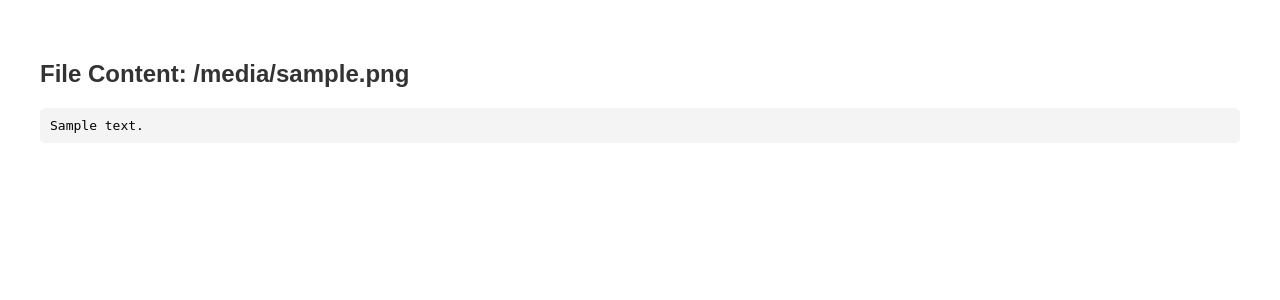
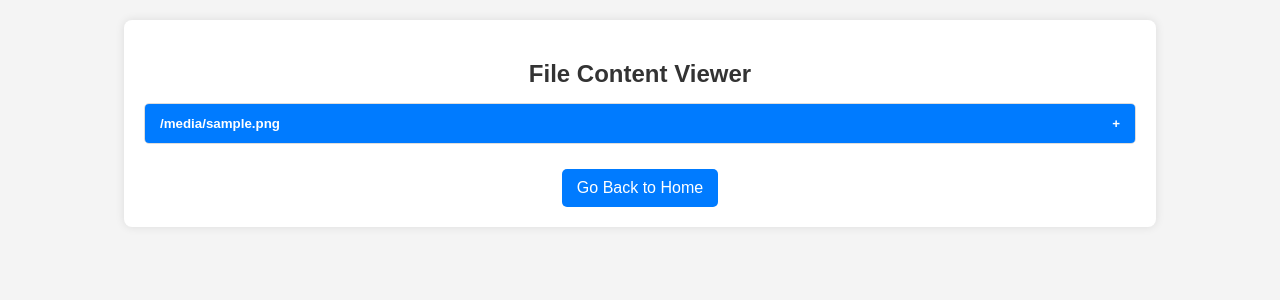
Before and after one commit to aayush598/Google-Drive-Ai-Agent, a Flask app: template templates/fetchContent.html in a window 1280 px wide. Shown: the top 300 px of the page. Run offline with Flask 3, Linux system fonts and the light colour scheme; the template is opened without the code that fills it: most values are stand-ins (such as "Sample title", 1, 10 or a date in 2020).

Commit message:
UI of fetch content data updated

```diff
--- a/fetchContent.py
+++ b/fetchContent.py
@@ -2,62 +2,73 @@ from pydrive2.auth import GoogleAuth
 from pydrive2.drive import GoogleDrive
 import sqlite3
 import io
-import pdfplumber  # Better PDF text extraction
+from PyPDF2 import PdfReader
 from docx import Document
 from pptx import Presentation
 
-def authenticate_drive():
-    """Authenticate with Google Drive and return a drive instance."""
-    gauth = GoogleAuth()
-    gauth.LocalWebserverAuth()
-    return GoogleDrive(gauth)
+# Authenticate with Google Drive
+gauth = GoogleAuth()
+gauth.LocalWebserverAuth()
+drive = GoogleDrive(gauth)
 
-def fetch_file_content():
-    """Fetch all readable files from the database and extract their content."""
-    db_path = "file_info.db"  # Change this to your actual database path
+# Database path
+db_path = "file_info.db"
+
+def fetch_all_file_contents():
+    """
+    Fetches all readable files (TXT, PDF, DOCX, PPTX) from the database,
+    downloads them from Google Drive, and extracts their content.
+    Returns a list of dictionaries with file_name and content.
+    """
     conn = sqlite3.connect(db_path)
     cursor = conn.cursor()
 
-    cursor.execute("""
-        SELECT file_id, file_name, mime_type FROM files
-        WHERE mime_type IN (
-            'text/plain',
-            'application/pdf',
-            'application/vnd.openxmlformats-officedocument.wordprocessingml.document',
-            'application/vnd.openxmlformats-officedocument.presentationml.presentation'
-        )
-    """)
+    # Query to fetch file details from the database
+    cursor.execute("SELECT file_id, file_name, mime_type FROM files WHERE mime_type IN ('text/plain', 'application/pdf', 'application/vnd.openxmlformats-officedocument.wordprocessingml.document', 'application/vnd.openxmlformats-officedocument.presentationml.presentation')")
+    files = cursor.fetchall()
 
-    files_data = cursor.fetchall()
+    file_contents = []
+
+    for file_data in files:
+        file_id, file_name, mime_type = file_data
+        content = extract_content(file_id, file_name, mime_type)
+        file_contents.append({"file_name": file_name, "content": content})
+
     conn.close()
+    return file_contents
 
-    if not files_data:
-        return None, "No readable files found in the database."
-
-    drive = authenticate_drive()
-    all_files_content = []
-
-    for file_id, file_name, mime_type in files_data:
-        # Download file from Google Drive
+def extract_content(file_id, file_name, mime_type):
+    """
+    Downloads the file from Google Drive and extracts its content
+    based on the file type.
+    """
+    try:
+        # Download the file from Google Drive
         file = drive.CreateFile({'id': file_id})
         file.GetContentFile(file_name)
 
-        # Extract content based on file type
+        # Extract content based on MIME type
         if mime_type == "text/plain":
             with open(file_name, "r", encoding="utf-8") as f:
                 content = f.read()
+
         elif mime_type == "application/pdf":
-            with pdfplumber.open(file_name) as pdf:
-                content = "\n".join([page.extract_text() for page in pdf.pages if page.extract_text()])
+            with open(file_name, "rb") as f:
+                reader = PdfReader(f)
+                content = "\n".join([page.extract_text() for page in reader.pages if page.extract_text()])
+
         elif mime_type == "application/vnd.openxmlformats-officedocument.wordprocessingml.document":
             doc = Document(file_name)
             content = "\n".join([para.text for para in doc.paragraphs])
+
         elif mime_type == "application/vnd.openxmlformats-officedocument.presentationml.presentation":
             prs = Presentation(file_name)
             content = "\n".join([shape.text for slide in prs.slides for shape in slide.shapes if hasattr(shape, "text")])
+
         else:
             content = "Unsupported file type."
 
-        all_files_content.append(f"File: {file_name}\n\n{content}\n\n{'-'*80}\n")
+    except Exception as e:
+        content = f"Error reading file: {str(e)}"
 
-    return "Multiple Files", "\n".join(all_files_content)
+    return content
--- a/main.py
+++ b/main.py
@@ -10,7 +10,7 @@ from duplicate import find_duplicates
 from deleteFile import delete_files_and_folders, get_duplicates
 from search import search_files_by_category
 from permissions import permissions_bp
-from fetchContent import fetch_file_content
+from fetchContent import fetch_all_file_contents
 from moveFile import move_files_to_documents
 
 app = Flask(__name__)
@@ -61,8 +61,8 @@ def search():
 
 @app.route("/fetch-content")
 def fetch_content():
-    file_name, content = fetch_file_content()
-    return render_template("fetchContent.html", file_name=file_name, content=content)
+    files = fetch_all_file_contents()  # Function should return a list of file data
+    return render_template("fetchContent.html", files=files)
 
 @app.route('/move-files')
 def move_files():
--- a/templates/fetchContent.html
+++ b/templates/fetchContent.html
@@ -5,13 +5,113 @@
     <meta name="viewport" content="width=device-width, initial-scale=1.0">
     <title>File Content Viewer</title>
     <style>
-        body { font-family: Arial, sans-serif; margin: 20px; padding: 20px; }
-        h2 { color: #333; }
-        pre { background: #f4f4f4; padding: 10px; border-radius: 5px; white-space: pre-wrap; }
+        body {
+            font-family: Arial, sans-serif;
+            background-color: #f4f4f4;
+            margin: 0;
+            padding: 20px;
+            text-align: center;
+        }
+        .container {
+            background: white;
+            padding: 20px;
+            border-radius: 8px;
+            box-shadow: 0px 0px 10px rgba(0, 0, 0, 0.1);
+            max-width: 80%;
+            margin: auto;
+        }
+        h2 {
+            color: #333;
+            margin-bottom: 15px;
+        }
+        .accordion {
+            width: 100%;
+            border-radius: 5px;
+            margin-bottom: 10px;
+        }
+        .accordion-item {
+            border: 1px solid #ddd;
+            border-radius: 5px;
+            margin-bottom: 5px;
+            overflow: hidden;
+            background: white;
+        }
+        .accordion-header {
+            background: #007BFF;
+            color: white;
+            padding: 12px 15px;
+            text-align: left;
+            cursor: pointer;
+            font-weight: bold;
+            border: none;
+            width: 100%;
+            display: flex;
+            justify-content: space-between;
+            align-items: center;
+        }
+        .accordion-header:hover {
+            background: #0056b3;
+        }
+        .accordion-content {
+            background: #f4f4f4;
+            padding: 15px;
+            display: none;
+            text-align: left;
+            max-height: 400px; /* Set max height for scrolling */
+            overflow-y: auto;
+            white-space: pre-wrap;
+            word-wrap: break-word;
+        }
+        .home-link {
+            display: inline-block;
+            margin-top: 15px;
+            padding: 10px 15px;
+            background: #007BFF;
+            color: white;
+            text-decoration: none;
+            border-radius: 5px;
+        }
+        .home-link:hover {
+            background: #0056b3;
+        }
     </style>
 </head>
 <body>
-    <h2>File Content: {{ file_name }}</h2>
-    <pre>{{ content }}</pre>
+
+<div class="container">
+    <h2>File Content Viewer</h2>
+
+    <div class="accordion">
+        {% for file in files %}
+        <div class="accordion-item">
+            <button class="accordion-header" onclick="toggleAccordion(this)">
+                {{ file.file_name }}
+                <span>+</span>
+            </button>
+            <div class="accordion-content">
+                <pre>{{ file.content }}</pre>
+            </div>
+        </div>
+        {% endfor %}
+    </div>
+
+    <a href="/" class="home-link">Go Back to Home</a>
+</div>
+
+<script>
+    function toggleAccordion(button) {
+        let content = button.nextElementSibling;
+        let isVisible = content.style.display === "block";
+
+        document.querySelectorAll(".accordion-content").forEach(item => item.style.display = "none");
+        document.querySelectorAll(".accordion-header span").forEach(span => span.textContent = "+");
+
+        if (!isVisible) {
+            content.style.display = "block";
+            button.querySelector("span").textContent = "-";
+        }
+    }
+</script>
+
 </body>
 </html>
```
Also changed, not shown: file_info.db, 5 other files.
